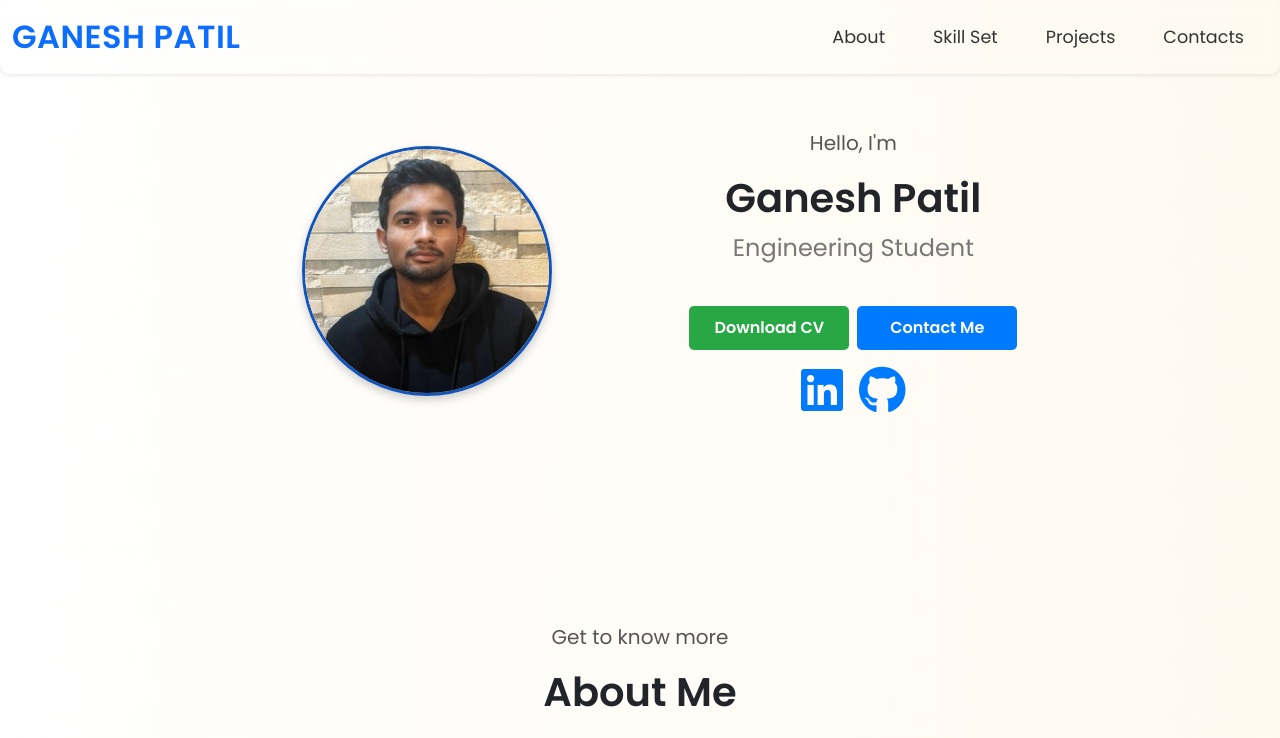
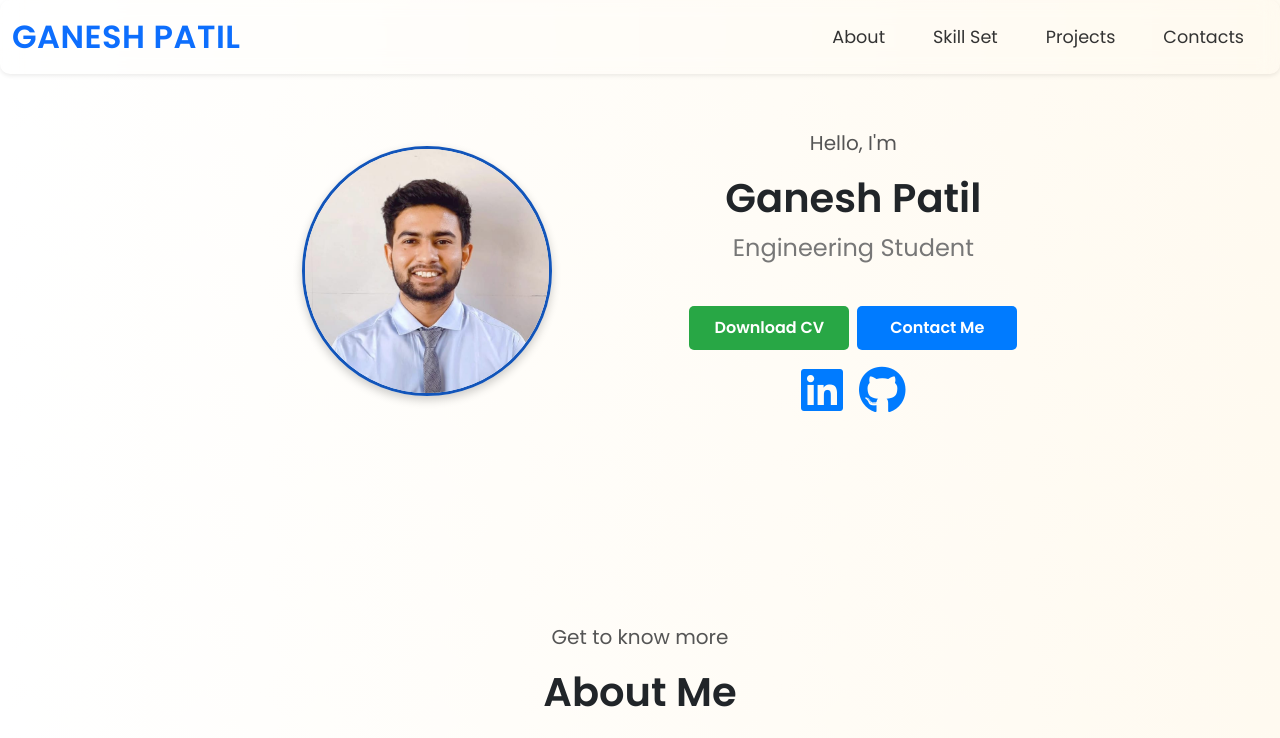
Before and after one commit to ganesh0706patil/portfolio-app, an Angular app: page /portfolio-app/ in a window 1280 px wide. Shown: the top 738 px of the page. Built offline with nearby package versions, Linux system fonts and the light colour scheme.

Commit message:
Update the Profile Photo

```diff
--- a/src/app/components/header/header.component.scss
+++ b/src/app/components/header/header.component.scss
@@ -1,4 +1,3 @@
-// SCSS for Header Container
 .header-container {
   background-color: transparent;
   padding-top: 0;
--- a/src/app/components/profile/profile.component.html
+++ b/src/app/components/profile/profile.component.html
@@ -1,7 +1,7 @@
 <div id="profile" class="container col-12 col-md-8 my-5 mx-auto">
   <div class="row">
     <div class="col-md-6 d-flex flex-column justify-content-center align-items-center">
-      <img src="./assets/profile.jpeg" alt="Profile image" class="rounded-circle img-fluid profile-pic">
+      <img src="./assets/Profileimg.jpeg" alt="Profile image" class="rounded-circle img-fluid profile-pic">
     </div>
     <div class="col-md-6 d-flex flex-column justify-content-center align-items-center">
       <p class="fs-5">Hello, I'm</p>
```
Also changed, not shown: src/assets/ProfileFull.jpeg (added), src/assets/Profileimg.jpeg (added), 6 other files (tests, documents, lock files or other folders).
